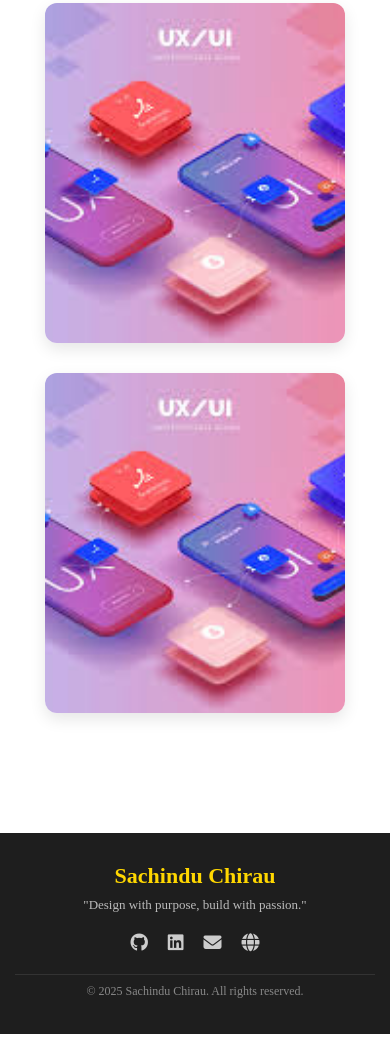
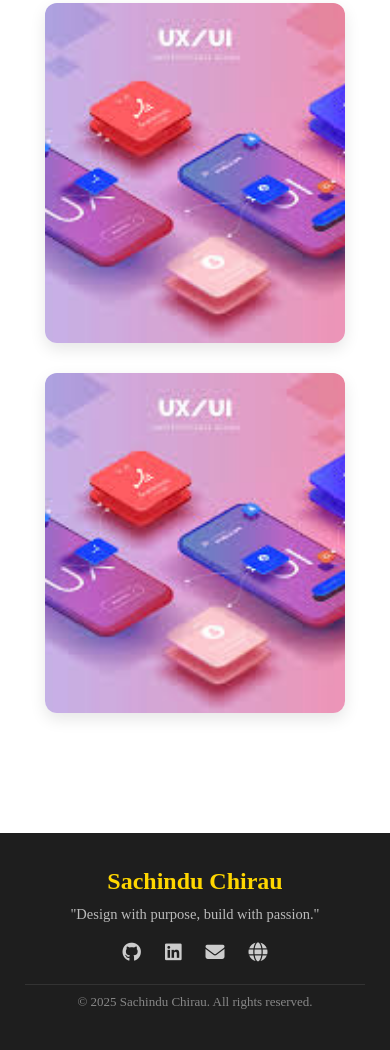
Before and after one commit to Sachinnn22/lastPortfolio, a plain HTML site: page index.html in a window 390 px wide. Shown: the part 3611-4661 px from the top of the page. Drawn offline with Linux system fonts and the light colour scheme.

Commit message:
update footer media query

```diff
--- a/footer.css
+++ b/footer.css
@@ -97,3 +97,26 @@
         font-size: 11px;
     }
 }
+
+@media (max-width: 768px) {
+    .footer {
+        padding: 35px 25px 20px;
+    }
+
+    .footer h2 {
+        font-size: 24px;
+    }
+
+    .footer p {
+        font-size: 14.5px;
+    }
+
+    .social-icons a {
+        font-size: 19px;
+        margin: 0 10px;
+    }
+
+    .footer-bottom p {
+        font-size: 13px;
+    }
+}
```
